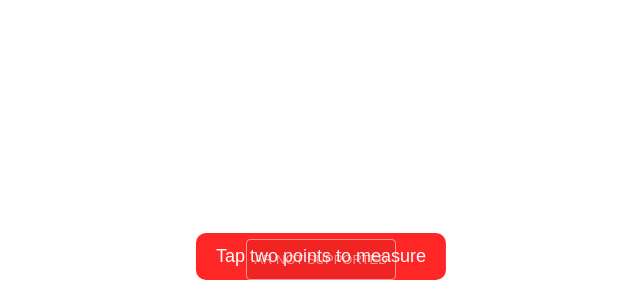
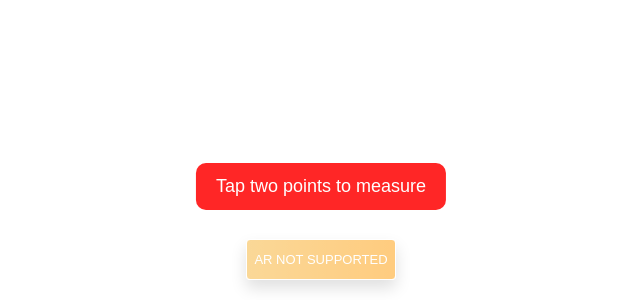
Before and after one commit to SA0806/practice_IITISOC, a React (Create React App) app: page /ARMeasurementTool in a window 1280 px wide. Shown: the part 500-800 px from the top of the page, without its empty margins (319-959 px from the left). Built offline with nearby package versions, Linux system fonts and the light colour scheme.

Commit message:
Update ARMeasurementTool.css

```diff
--- a/src/pages/ARMeasurementTool.css
+++ b/src/pages/ARMeasurementTool.css
@@ -1,6 +1,6 @@
 #label {
   position: absolute;
-  bottom: 20px;
+  bottom: 90px;
   left: 50%;
   transform: translateX(-50%);
   background: rgba(255, 0, 0, 0.85);
@@ -34,3 +34,25 @@ canvas {
   height: 100vh !important;
   z-index: 0;
 }
+#ARButton, .xr-button {
+  position: fixed !important;
+  bottom: 20px;
+  /* transform: translateX(-50%); */
+  padding: 14px 28px;
+  font-size: 18px;
+  font-weight: bold;
+  background: linear-gradient(90deg, #f6b131, #ff9900) !important;
+  color: #fff;
+  border: none;
+  border-radius: 12px;
+  box-shadow: 0 8px 16px rgba(0, 0, 0, 0.25);
+  transition: all 0.3s ease-in-out;
+  z-index: 9999;
+  margin: auto;
+}
+
+#ARButton:hover, .xr-button:hover {
+  background: linear-gradient(90deg, #ffcc00, #ff0000);
+  /* transform: translateX(-50%) scale(1.05); */
+  cursor: pointer;
+}
```
